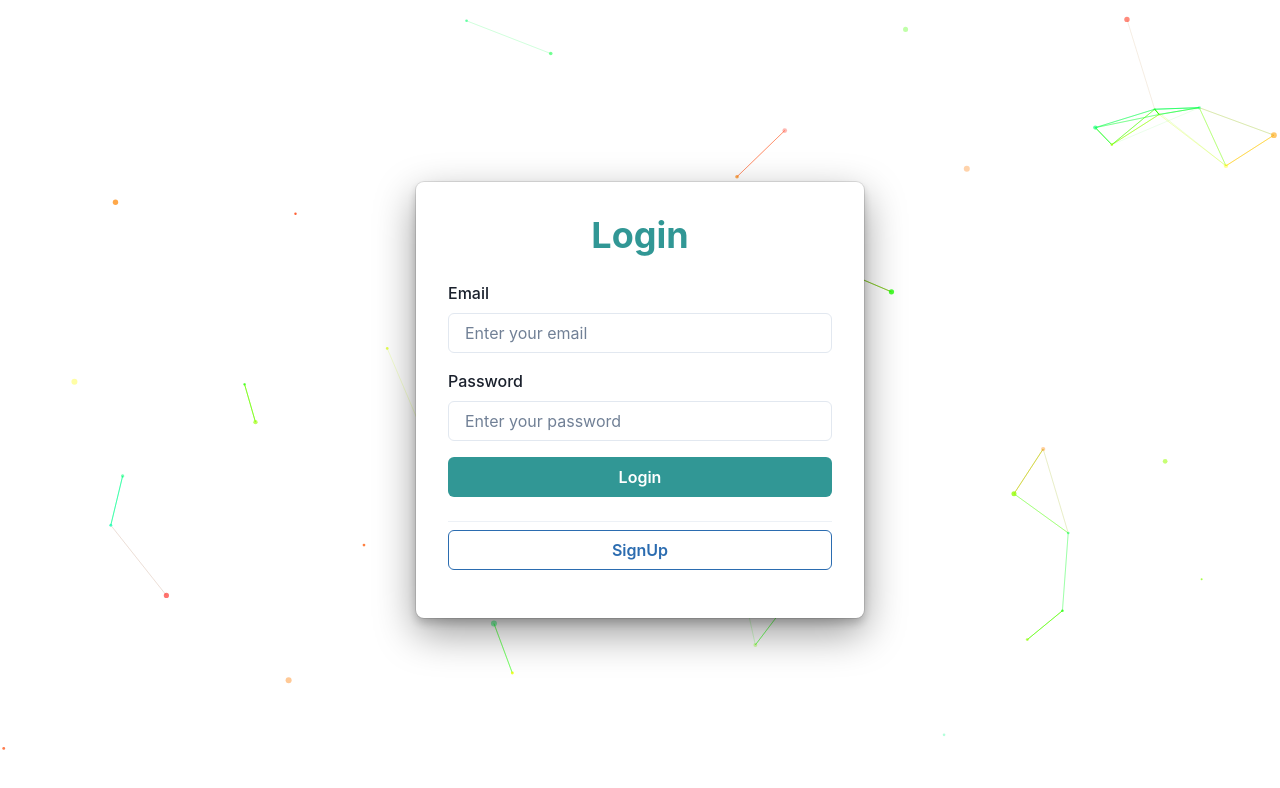
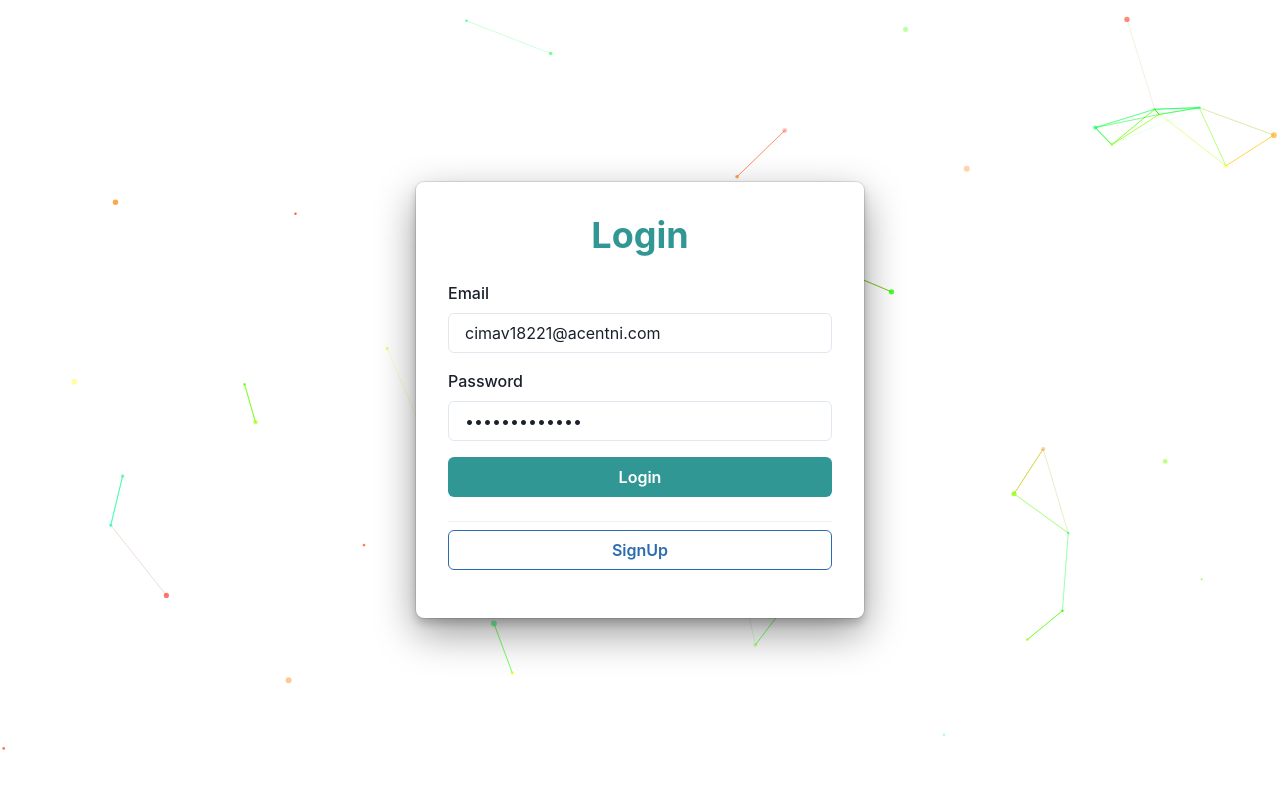
Before and after one commit to suiisharma/client-todo, a React (Create React App) app: page / in a window 1280 px wide. Shown: the top 788 px of the page. Built offline with nearby package versions, Linux system fonts and the light colour scheme; no server answers.

Commit message:
updated login component

```diff
--- a/src/Pages/Login.js
+++ b/src/Pages/Login.js
@@ -87,6 +87,7 @@ const LoginPage = () => {
                   setEmail(e.target.value);
                 }}
                 type="email"
+                value={Email}
                 placeholder="Enter your email"
               />
             </FormControl>
@@ -97,6 +98,7 @@ const LoginPage = () => {
                   setPassword(e.target.value);
                 }}
                 type="password"
+                value={Password}
                 placeholder="Enter your password"
               />
             </FormControl>
```
